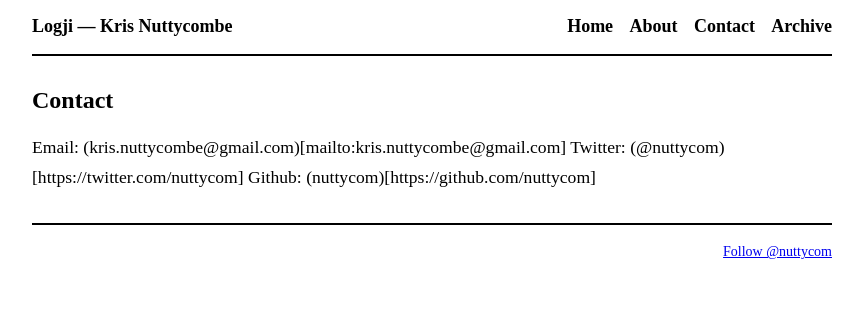
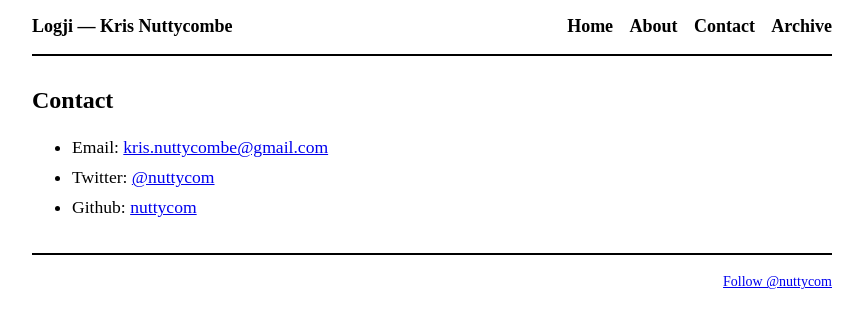
Before and after one commit to nuttycom/nuttycom.github.io, a plain HTML site: page contact.html in a window 1280 px wide. Shown: the whole page, without its empty margins (208-1071 px from the left). Drawn offline with Linux system fonts and the light colour scheme.

Commit message:
Fix contact links.

```diff
--- a/contact.html
+++ b/contact.html
@@ -24,7 +24,16 @@
         <div id="content">
             <h1>Contact</h1>
 
-            <p>Email: (kris.nuttycombe@gmail.com)[mailto:kris.nuttycombe@gmail.com] Twitter: (<span class="citation">@nuttycom</span>)[https://twitter.com/nuttycom] Github: (nuttycom)[https://github.com/nuttycom]</p>
+            <ul>
+<li>Email: <script type="text/javascript">
+<!--
+h='&#x67;&#x6d;&#x61;&#x69;&#108;&#46;&#x63;&#x6f;&#x6d;';a='&#64;';n='&#x6b;&#114;&#x69;&#x73;&#46;&#110;&#x75;&#116;&#116;&#x79;&#x63;&#x6f;&#x6d;&#98;&#x65;';e=n+a+h;
+document.write('<a h'+'ref'+'="ma'+'ilto'+':'+e+'" clas'+'s="em' + 'ail">'+e+'<\/'+'a'+'>');
+// -->
+</script><noscript>kris.nuttycombe at gmail dot com</noscript></li>
+<li>Twitter: <a href="https://twitter.com/nuttycom">@nuttycom</a></li>
+<li>Github: <a href="https://github.com/nuttycom">nuttycom</a></li>
+</ul>
         </div>
         <div id="footer">
             <a href="https://twitter.com/nuttycom" class="twitter-follow-button" data-show-count="false">Follow @nuttycom</a><script async src="https://platform.twitter.com/widgets.js" charset="utf-8"></script>
```
